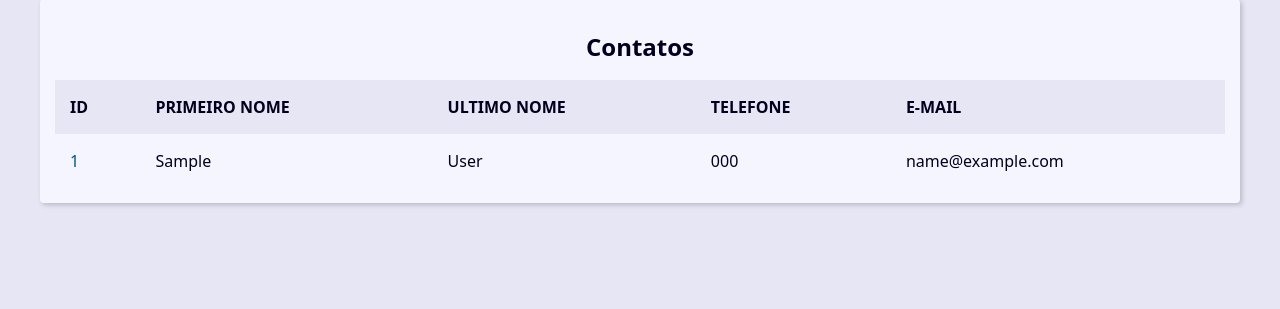
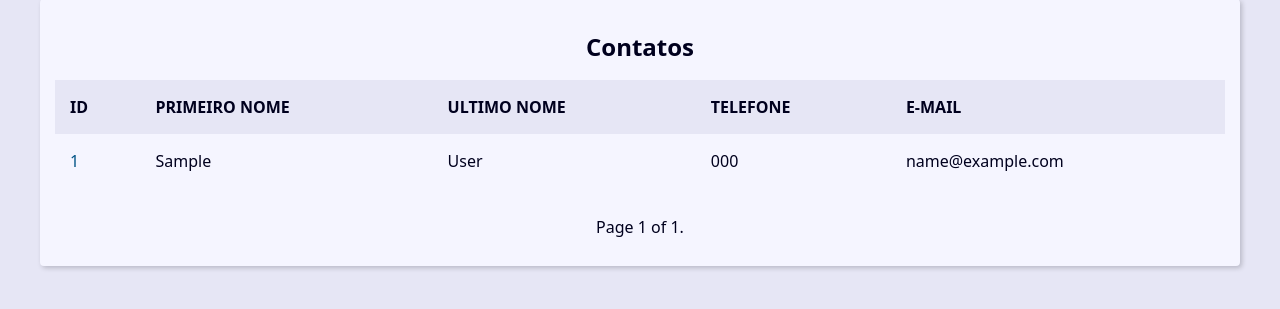
Before and after one commit to agostin-afk/agenda_django, a Django app: page / in a window 1280 px wide. Shown: the part 270-579 px from the top of the page. Run offline with Django 5.2, Linux system fonts and the light colour scheme; tables that the repository leaves empty hold one stand-in row (values such as "Sample post").

Commit message:
pagination

```diff
--- a/base_template/global/base.html
+++ b/base_template/global/base.html
@@ -6,6 +6,7 @@
     {% include "global/partials/header.html" %}
     <main class="content">
         {% block content %}{% endblock content %}
+        {% include "global/partials/pagination.html" %}
     </main>
 </body>
 </html>
--- /dev/null
+++ b/base_template/global/partials/pagination.html
@@ -0,0 +1,19 @@
+{% if page_obj %}
+<div class="pagination">
+    <span class="step-links">
+        {% if page_obj.has_previous %}
+                <a href="?page=1&q={{ request.GET.q.strip}}">&laquo; first</a>
+                <a href="?page={{ page_obj.previous_page_number }}&q={{ request.GET.q.strip}}">previous</a>
+            {% endif %}
+
+            <span class="current">
+                Page {{ page_obj.number }} of {{ page_obj.paginator.num_pages }}.
+            </span>
+
+            {% if page_obj.has_next %}
+                <a href="?page={{ page_obj.next_page_number }}&q={{ request.GET.q.strip}}">next</a>
+                <a href="?page={{ page_obj.paginator.num_pages }}&q={{ request.GET.q.strip}}">last &raquo;</a>
+            {% endif %}
+        </span>
+    </div>
+{% endif %}
--- a/contact/templates/contact/index.html
+++ b/contact/templates/contact/index.html
@@ -1,6 +1,6 @@
 {% extends "global/base.html" %}
 {%block content%}
-{% if contacts %}
+{% if page_obj %}
     <div class="responsive-table">
         <table class="contacts-table">
             <caption class="table-caption">
@@ -15,7 +15,7 @@
                     <th class="table-header">E-MAIL</th>
                 </tr>
             </thead>
-            {% for contact in contacts %}
+            {% for contact in page_obj %}
                 <tr class="table-row">
                     <td class="table-cel">
                         <a class="table-link" href="{% url 'contact:contact' contact.id %}">
--- a/contact/views/contact_views.py
+++ b/contact/views/contact_views.py
@@ -1,14 +1,18 @@
 from django.shortcuts import render, get_object_or_404, redirect
 from contact.models import Contact
+from django.core.paginator import Paginator
 from django.db.models import Q
 from django.http import Http404
 
 
 def index(request):
     contacts = Contact.objects.filter(show=True)
+    paginator = Paginator(contacts, 10)
+    page_number = request.GET.get("page")
+    page_obj = paginator.get_page(page_number)
 
     context = {
-        'contacts': contacts,
+        'page_obj': page_obj,
         'site_title': 'Contatos -',
     }
     return render(
@@ -43,9 +47,12 @@ def search(request):
             Q(phone__icontains=search_result) |
             Q(email__icontains=search_result)
             )
+    paginator = Paginator(contacts, 10)
+    page_number = request.GET.get("page")
+    page_obj = paginator.get_page(page_number)
 
     context = {
-        'contacts': contacts,
+        'page_obj': page_obj,
         'site_title': search_result +' - ',
         'search_value' : search_result
     }
```
